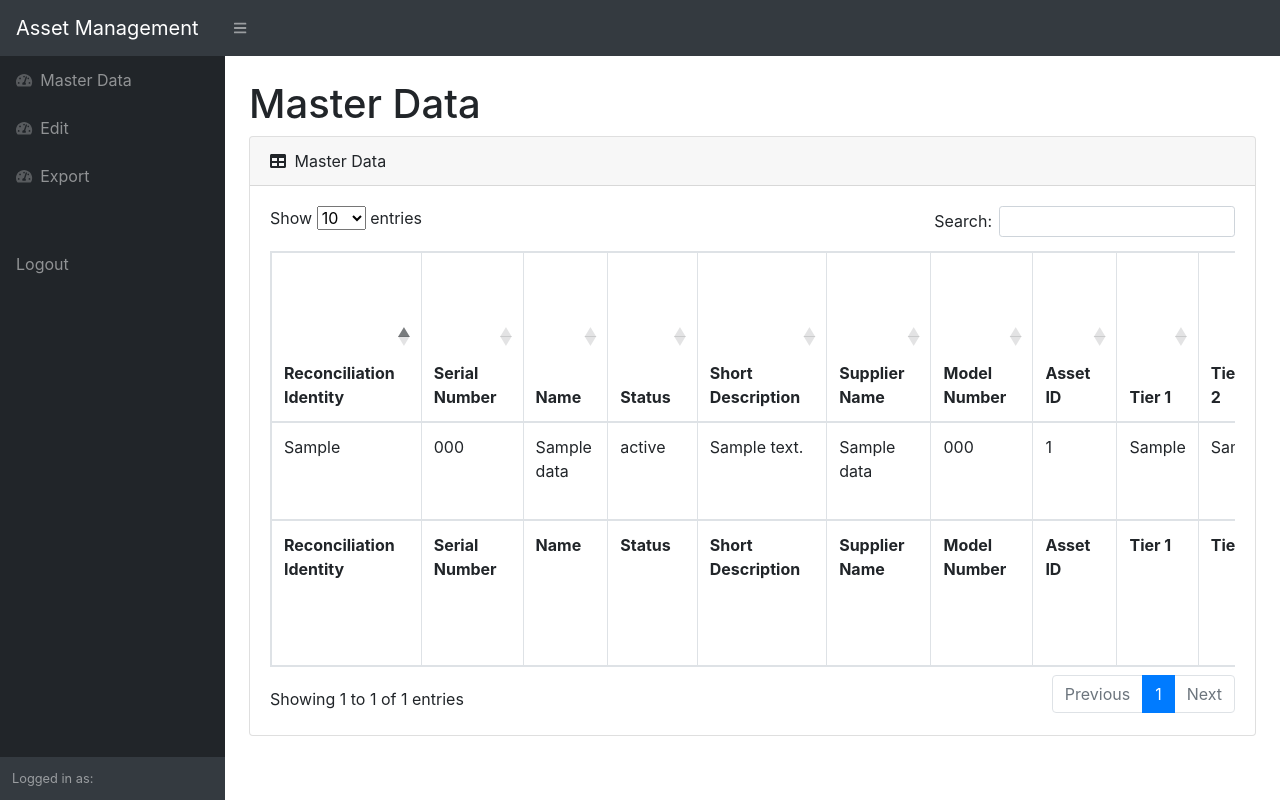
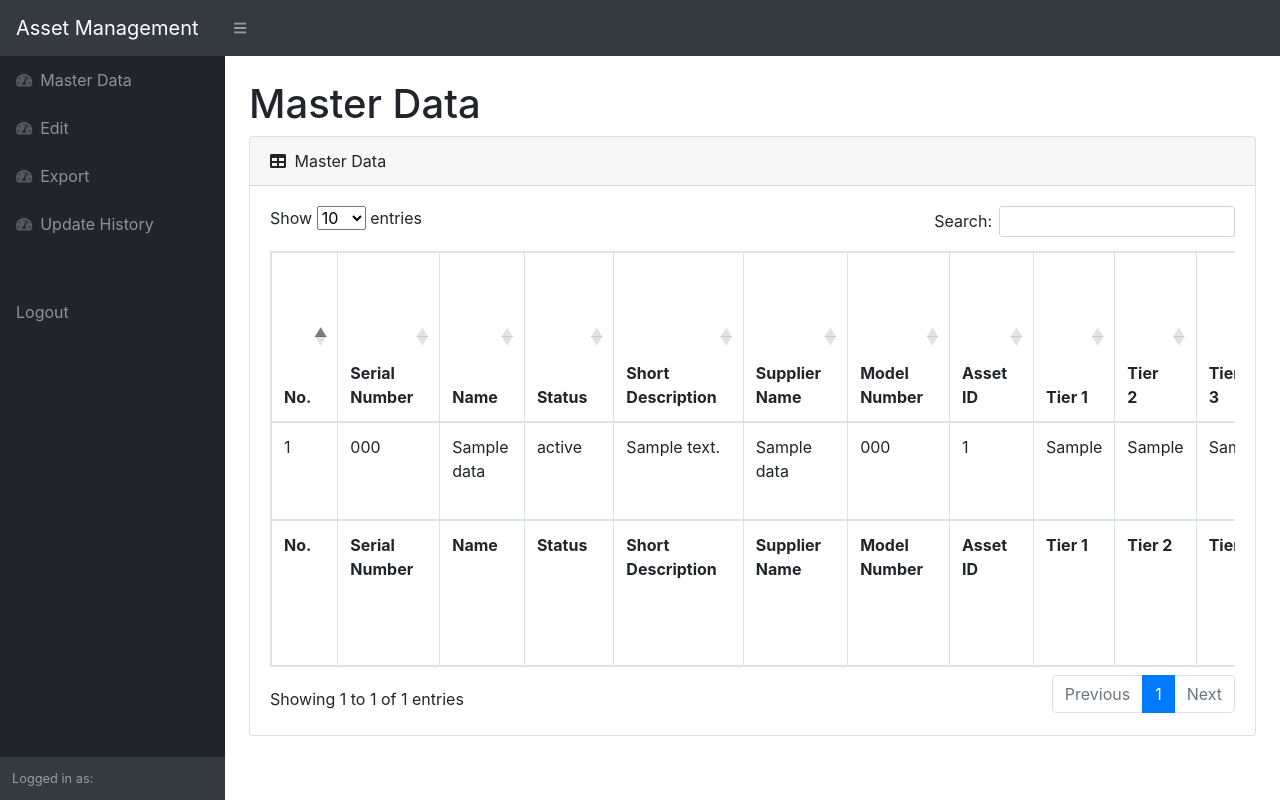
Before and after one commit to FabienClarke/asset_management, a PHP site: page / in a window 1280 px wide. Run offline with PHP 8.4, Linux system fonts and the light colour scheme; the visitor is signed in with stand-in values (Sample User, id 1); tables that the repository leaves empty or names only in its code hold one stand-in row (values such as "Sample post"); some libraries are stand-ins or nearby versions.

Commit message:
Update index.php

```diff
--- a/index.php
+++ b/index.php
@@ -40,6 +40,10 @@ require 'cek.php';
                             <div class="sb-nav-link-icon"><i class="fas fa-tachometer-alt"></i></div>
                             Export
                         </a>
+                        <a class="nav-link" href="history.php">
+                            <div class="sb-nav-link-icon"><i class="fas fa-tachometer-alt"></i></div>
+                            Update History
+                        </a>
                         <div class="sb-sidenav-menu-heading"></div>
                         <a class="nav-link" href="logout.php">
                             Logout
@@ -65,7 +69,7 @@ require 'cek.php';
                                 <table class="table table-bordered" id="dataTable" width="100%" cellspacing="0">
                                     <thead>
                                         <tr>
-                                            <th>Reconciliation Identity</th>
+                                            <th>No.</th>
                                             <th>Serial Number</th>
                                             <th>Name</th>
                                             <th>Status</th>
@@ -76,9 +80,8 @@ require 'cek.php';
                                             <th>Tier 1</th>
                                             <th>Tier 2</th>
                                             <th>Tier 3</th>
-                                            <th>Received Date</th>
-                                            <th>Installation Date</th>
                                             <th>Modified Date</th>
+                                            <th>Modified By</th>
                                             <th>Site Group</th>
                                             <th>Asset Site</th>
                                             <th>Building</th>
@@ -107,11 +110,15 @@ require 'cek.php';
                                             <th>Tag Number</th>
                                             <th>Siegel Normalized</th>
                                             <th>Siegel C</th>
+                                            <th>PHM - Status SK033/SK026 APR 2023</th>
+                                            <th>PC New Model</th>
+                                            <th>Company</th>
+                                            <th>Phase</th>
                                         </tr>
                                     </thead>
                                     <tfoot>
                                         <tr>
-                                            <th>Reconciliation Identity</th>
+                                            <th>No.</th>
                                             <th>Serial Number</th>
                                             <th>Name</th>
                                             <th>Status</th>
@@ -122,9 +129,8 @@ require 'cek.php';
                                             <th>Tier 1</th>
                                             <th>Tier 2</th>
                                             <th>Tier 3</th>
-                                            <th>Received Date</th>
-                                            <th>Installation Date</th>
                                             <th>Modified Date</th>
+                                            <th>Modified By</th>
                                             <th>Site Group</th>
                                             <th>Asset Site</th>
                                             <th>Building</th>
@@ -153,14 +159,18 @@ require 'cek.php';
                                             <th>Tag Number</th>
                                             <th>Siegel Normalized</th>
                                             <th>Siegel C</th>
+                                            <th>PHM - Status SK033/SK026 APR 2023</th>
+                                            <th>PC New Model</th>
+                                            <th>Company</th>
+                                            <th>Phase</th>
                                         </tr>
                                     </tfoot>
                                     <tbody>
 
                                         <?php
                                         $ambildatabase = mysqli_query($conn, "select * from asset_data");
+                                        $i = 1;
                                         while ($data = mysqli_fetch_array($ambildatabase)) {
-                                            $reconciliation_identity = $data['reconciliation_identity'];
                                             $serial_number = $data['serial_number'];
                                             $name = $data['name'];
                                             $status = $data['status'];
@@ -171,9 +181,8 @@ require 'cek.php';
                                             $tier_1 = $data['tier_1'];
                                             $tier_2 = $data['tier_2'];
                                             $tier_3 = $data['tier_3'];
-                                            $received_date = $data['received_date'];
-                                            $installation_date = $data['installation_date'];
                                             $modified_date = $data['modified_date'];
+                                            $modified_by = $data['modified_by'];
                                             $site_group = $data['site_group'];
                                             $asset_site = $data['asset_site'];
                                             $building = $data['building'];
@@ -202,51 +211,58 @@ require 'cek.php';
                                             $tag_number = $data['tag_number'];
                                             $siegel_normalized = $data['siegel_normalized'];
                                             $siegel_c = $data['siegel_c'];
+                                            $phm_status = $data['phm_status'];
+                                            $pc_new_model = $data['pc_new_model'];
+                                            $company = $data['company'];
+                                            $phase = $data['phase'];
                                         ?>
-                                        <tr>
-                                            <td><?=$reconciliation_identity?></td>
-                                            <td><?=$serial_number?></td>
-                                            <td><?=$name?></td>
-                                            <td><?=$status?></td>
-                                            <td><?=$short_description?></td>
-                                            <td><?=$supplier_name?></td>
-                                            <td><?=$model_number?></td>
-                                            <td><?=$asset_id?></td>
-                                            <td><?=$tier_1?></td>
-                                            <td><?=$tier_2?></td>
-                                            <td><?=$tier_3?></td>
-                                            <td><?=$received_date?></td>
-                                            <td><?=$installation_date?></td>
-                                            <td><?=$modified_date?></td>
-                                            <td><?=$site_group?></td>
-                                            <td><?=$asset_site?></td>
-                                            <td><?=$building?></td>
-                                            <td><?=$floor_room?></td>
-                                            <td><?=$people_relationship_status?></td>
-                                            <td><?=$site?></td>
-                                            <td><?=$psa_code?></td>
-                                            <td><?=$psa_site_name?></td>
-                                            <td><?=$organization?></td>
-                                            <td><?=$department?></td>
-                                            <td><?=$remedy_login_id?></td>
-                                            <td><?=$full_name?></td>
-                                            <td><?=$entity_relationship_status?></td>
-                                            <td><?=$div?></td>
-                                            <td><?=$dept?></td>
-                                            <td><?=$support_group_supported_by_relationship_status?></td>
-                                            <td><?=$supported_by_organization?></td>
-                                            <td><?=$supported_by_support_group?></td>
-                                            <td><?=$support_group_managed_by_relationship_status?></td>
-                                            <td><?=$managed_by_organization?></td>
-                                            <td><?=$managed_by_support_group?></td>
-                                            <td><?=$normalized_entity?></td>
-                                            <td><?=$organization_merged?></td>
-                                            <td><?=$department_merged?></td>
-                                            <td><?=$description?></td>
-                                            <td><?=$tag_number?></td>
-                                            <td><?=$siegel_normalized?></td>
-                                            <td><?=$siegel_c?></td>
-                                        </tr>
+                                            <tr>
+                                                <td><?= $i++ ?></td>
+                                                <td><?= $serial_number ?></td>
+                                                <td><?= $name ?></td>
+                                                <td><?= $status ?></td>
+                                                <td><?= $short_description ?></td>
+                                                <td><?= $supplier_name ?></td>
+                                                <td><?= $model_number ?></td>
+                                                <td><?= $asset_id ?></td>
+                                                <td><?= $tier_1 ?></td>
+                                                <td><?= $tier_2 ?></td>
+                                                <td><?= $tier_3 ?></td>
+                                                <td><?= $modified_date ?></td>
+                                                <td><?= $modified_by ?></td>
+                                                <td><?= $site_group ?></td>
+                                                <td><?= $asset_site ?></td>
+                                                <td><?= $building ?></td>
+                                                <td><?= $floor_room ?></td>
+                                                <td><?= $people_relationship_status ?></td>
+                                                <td><?= $site ?></td>
+                                                <td><?= $psa_code ?></td>
+                                                <td><?= $psa_site_name ?></td>
+                                                <td><?= $organization ?></td>
+                                                <td><?= $department ?></td>
+                                                <td><?= $remedy_login_id ?></td>
+                                                <td><?= $full_name ?></td>
+                                                <td><?= $entity_relationship_status ?></td>
+                                                <td><?= $div ?></td>
+                                                <td><?= $dept ?></td>
+                                                <td><?= $support_group_supported_by_relationship_status ?></td>
+                                                <td><?= $supported_by_organization ?></td>
+                                                <td><?= $supported_by_support_group ?></td>
+                                                <td><?= $support_group_managed_by_relationship_status ?></td>
+                                                <td><?= $managed_by_organization ?></td>
+                                                <td><?= $managed_by_support_group ?></td>
+                                                <td><?= $normalized_entity ?></td>
+                                                <td><?= $organization_merged ?></td>
+                                                <td><?= $department_merged ?></td>
+                                                <td><?= $description ?></td>
+                                                <td><?= $tag_number ?></td>
+                                                <td><?= $siegel_normalized ?></td>
+                                                <td><?= $siegel_c ?></td>
+                                                <td><?= $phm_status ?></td>
+                                                <td><?= $pc_new_model ?></td>
+                                                <td><?= $company ?></td>
+                                                <td><?= $phase ?></td>
+                                            </tr>
                                         <?php
                                         };
                                         ?>
```
